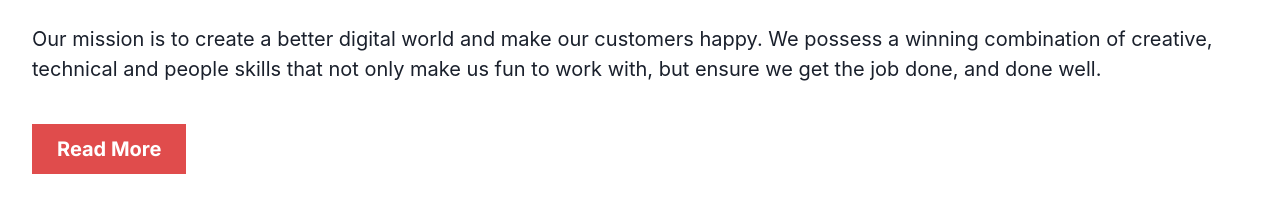
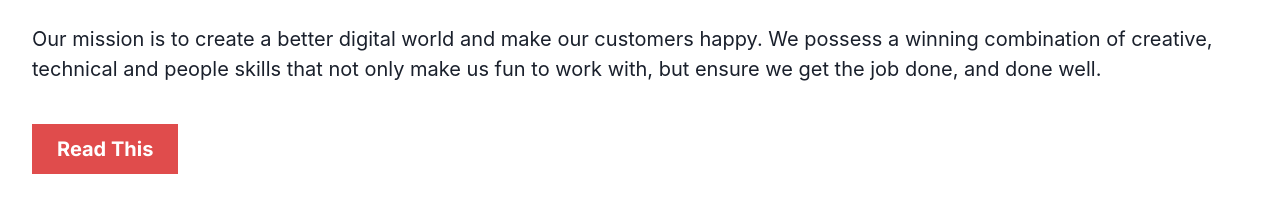
Before and after one commit to JackXN/site-smiths, a React (Vite) app: page / in a window 1280 px wide. Shown: the part 2072-2296 px from the top of the page. Built offline with nearby package versions, Linux system fonts and the light colour scheme.

Commit message:
Btn component

```diff
--- /dev/null
+++ b/src/components/Button.jsx
@@ -0,0 +1,20 @@
+import React from 'react';
+import {
+    Button
+} from '@chakra-ui/react';
+
+const Btn = (props) => {
+  return (
+    <Button
+    bg='#E04C4C'
+    color='#ffff'
+    borderRadius='0'
+    fontFamily='inter'
+    fontSize='20px'
+    padding='25px 25px'>
+    {props.text}
+    </Button>
+  )
+}
+
+export default Btn
--- a/src/components/containers/About/WhoWeAre.jsx
+++ b/src/components/containers/About/WhoWeAre.jsx
@@ -4,8 +4,10 @@ import {
     Text,
     Image,
     IconButton,
-    Button,
   } from '@chakra-ui/react';
+
+
+  import Btn from '../../Button';
 import Logo from '/src/smallLogo.png';
 // import About from '../../../constants/index';
 
@@ -49,15 +51,7 @@ We possess a winning combination of creative, technical and people skills that n
 
 
 <Box sx={styles.buttonContainer}>
-<Button
-bg='#E04C4C'
-color='#ffff'
-borderRadius='0'
-fontFamily='inter'
-fontSize='20px'
-padding='25px 25px'
-
->Read More</Button>
+<Btn text='Read This'></Btn>
 </Box>
       </Box>
     </Box>
```
